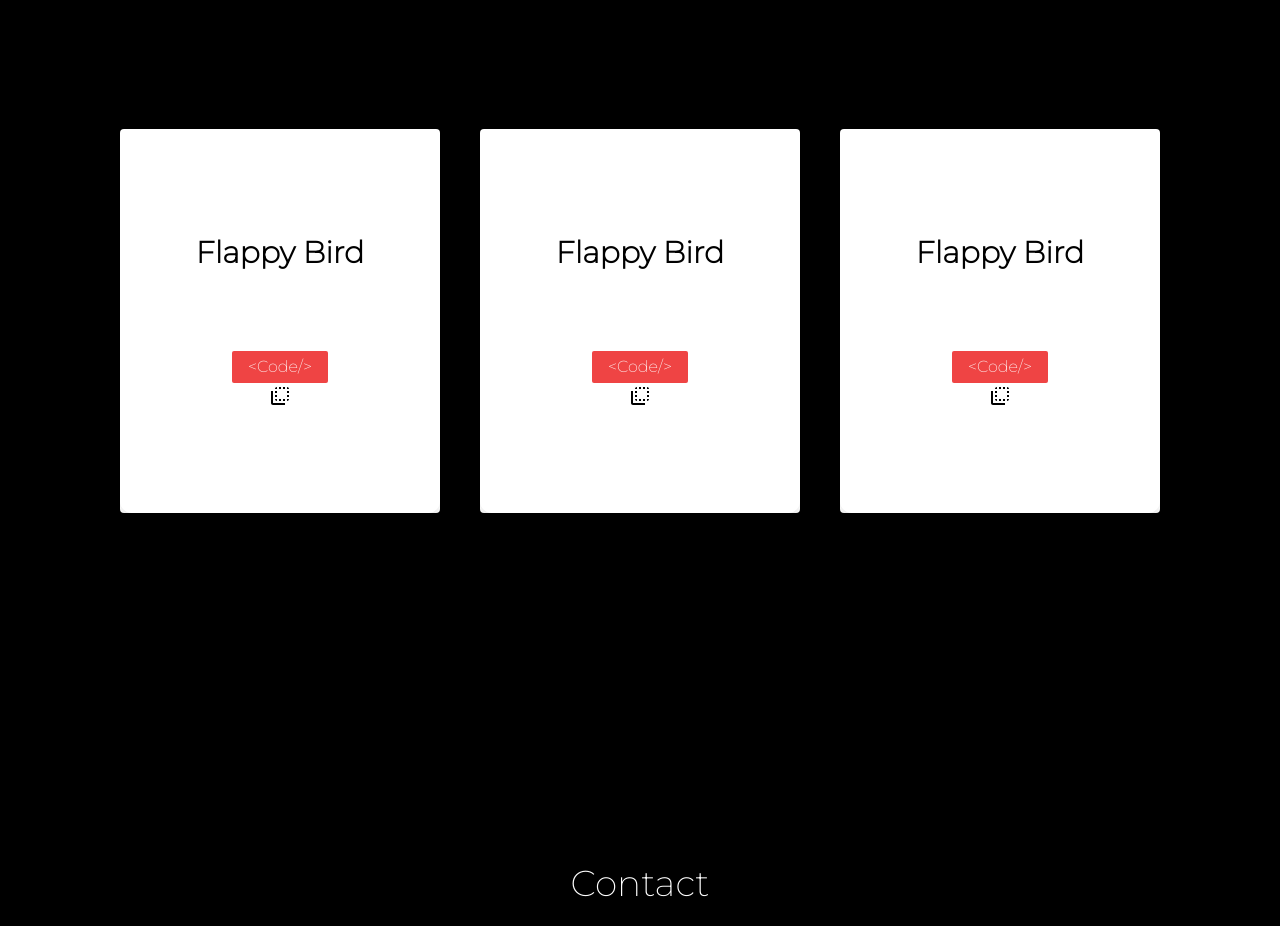
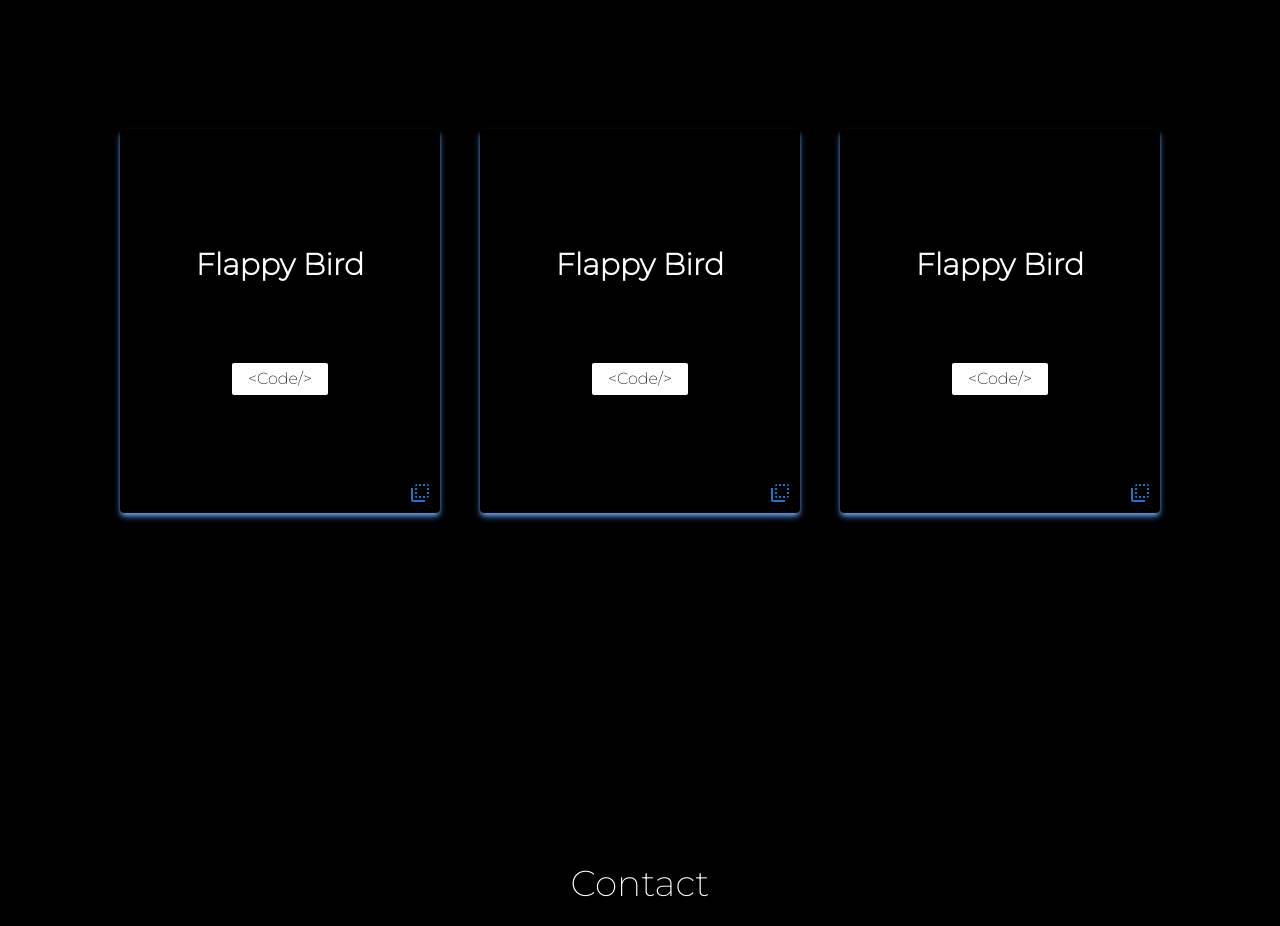
Before and after one commit to LerkkaP/Personal-portfolio, a React (Vite) app: page / in a window 1280 px wide. Shown: the part 1400-2326 px from the top of the page. Built offline with nearby package versions, Linux system fonts and the light colour scheme.

Commit message:
improve card and add interface to it

```diff
--- a/src/components/Card.tsx
+++ b/src/components/Card.tsx
@@ -9,29 +9,28 @@
       setFlip(!flip)
     }
     return (
-        <div className="max-w-sm rounded overflow-hidden shadow-lg bg-white mx-5">
-            <div className="group h-96 w-80 [perspective:1000px]">
-                <div className={`relative h-full w-full rounded-xl shadow-xl card ${flip? 'cardFlip':''}`}>
+        <div className="max-w-sm rounded overflow-hidden shadow-md shadow-blue-400 mx-5">
+            <div className="group h-96 w-80">
+                <div className={`relative h-full w-full rounded-xl card ${flip? 'cardFlip':''}`}>
                 <div className="absolute inset-0 text-black front">
                 <div className="flex min-h-full flex-col items-center justify-center">
-                    <h1 className="text-3xl font-bold">Flappy Bird</h1>
-                    <button className="bg-red-500 text-white mt-20 rounded-sm py-1 px-4">
+                    <h1 className="text-3xl font-bold text-white">Flappy Bird</h1>
+                    <button className="bg-white text-black mt-20 rounded-sm py-1 px-4">
                                 <a href="https://github.com/LerkkaP/flappy-bird">
                                     {'<Code/>'}
                                 </a>
                     </button>
-                    <button onClick={handleFlip}><FlipToBackIcon/></button>
-
+                    <button className='absolute bottom-2 right-2' onClick={handleFlip}><FlipToBackIcon color='primary'/></button>
                 </div>
                 </div>
-                <div className="absolute inset-0 h-full w-full bg-black/80 px-12 text-center text-slate-200 back">
+                <div className="absolute inset-0 h-full w-full px-12 text-center text-slate-200 back">
                     <div className="px-6 py-8">
                             <span className="inline-block bg-gray-200 rounded-sm px-3 py-1 text-sm font-semibold text-gray-700 mr-2 mb-2">Python</span>
                             <span className="inline-block bg-gray-200 rounded-sm px-3 py-1 text-sm font-semibold text-gray-700 mr-2 mb-2">Pygame</span>
                             <span className="inline-block bg-gray-200 rounded-sm px-3 py-1 text-sm font-semibold text-gray-700 mr-2 mb-2">MatplotLib</span>
                             <span className="inline-block bg-gray-200 rounded-sm px-3 py-1 text-sm font-semibold text-gray-700 mr-2 mb-2">TinyDB</span>
                         </div>
-                        <button onClick={handleFlip}><FlipToFrontIcon/></button>
+                        <button className='absolute bottom-2 right-2' onClick={handleFlip}><FlipToFrontIcon color='primary'/></button>
 
                         <div className="mb-4">
                         </div>
--- a/src/index.css
+++ b/src/index.css
@@ -4,5 +4,4 @@
 
 :root {
   --secondary-color: #15264b;
-  --link-color: #4467c4;
 }
--- /dev/null
+++ b/src/types.ts
@@ -0,0 +1,6 @@
+export interface Project {
+    title: string,
+    url: string,
+    description: string,
+    stack: string[]
+}
```
